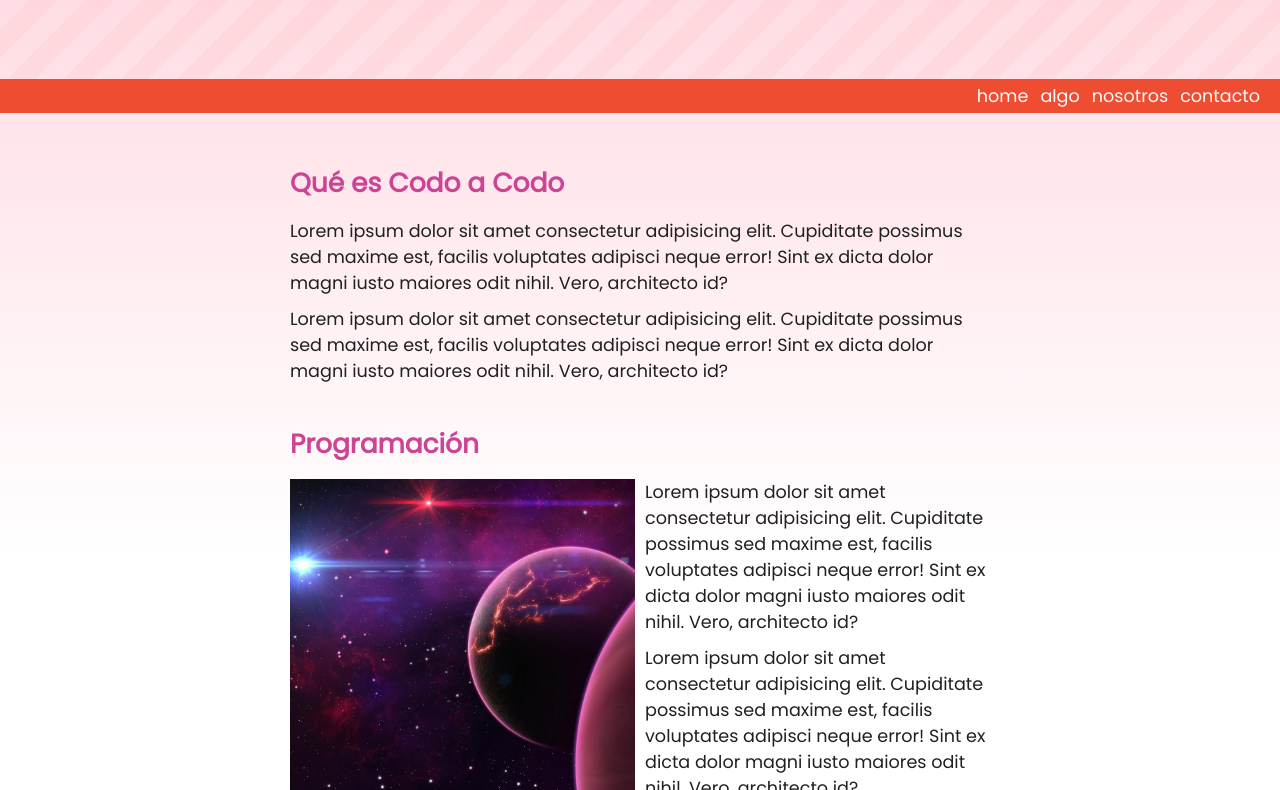
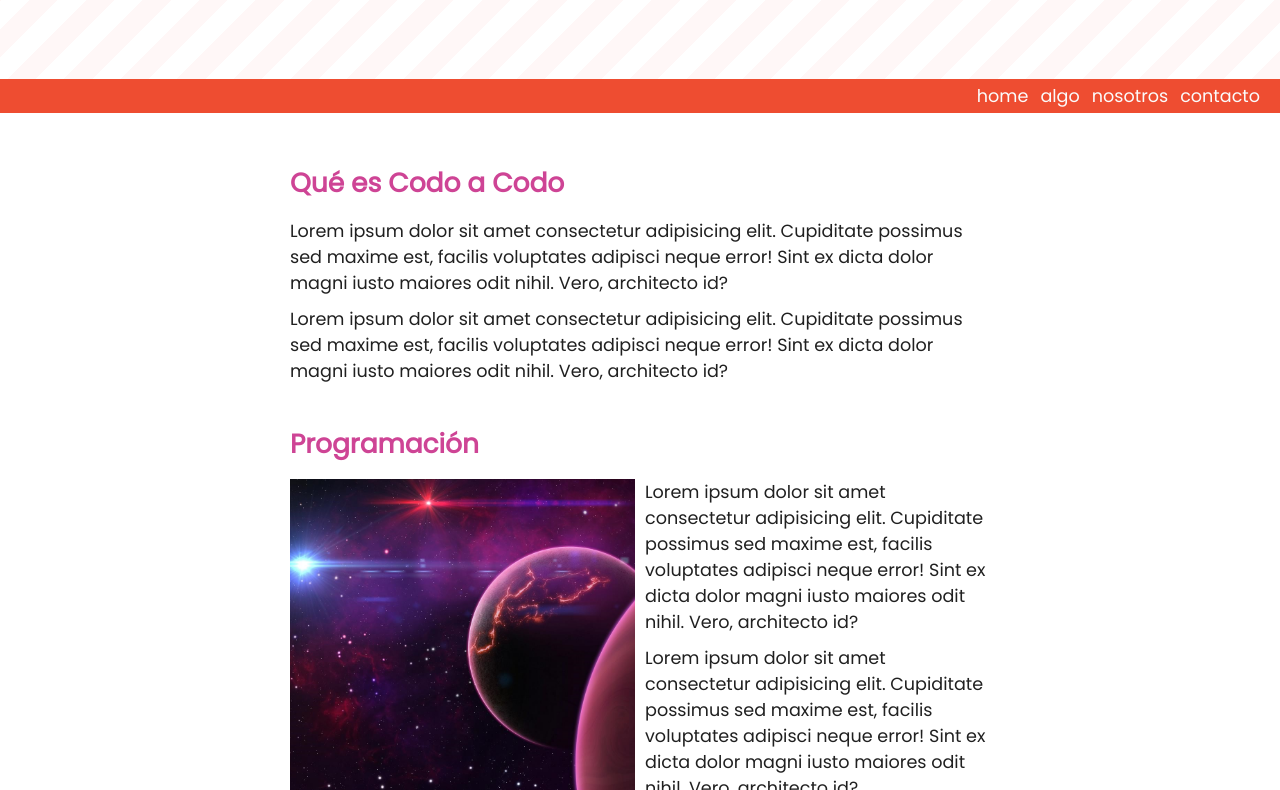
Before and after one commit to leomathot/cac-23037-prueba-03, a plain HTML site: page index.html in a window 1280 px wide. Shown: the part 321-1111 px from the top of the page. Drawn offline with Linux system fonts and the light colour scheme.

Commit message:
Update index.html

```diff
--- a/index.html
+++ b/index.html
@@ -18,9 +18,6 @@
     <title>Pagina de prueba 03</title>
 </head>
 <body>
-    <div class="fondo">
-
-    </div>
     <header>
         <div>
             <span class="cac">Codo a Codo</span>
```
